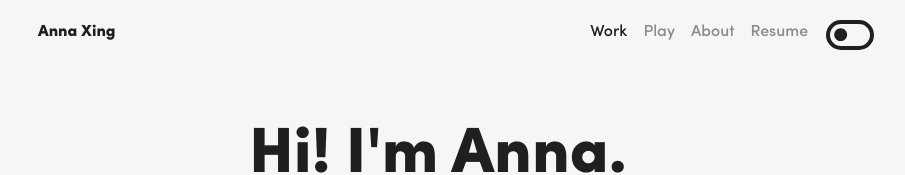
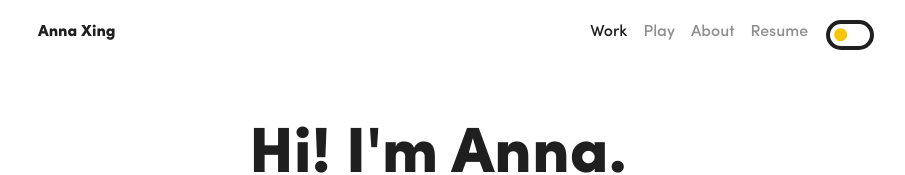
Before and after one commit to anna-xing/anna-xing.github.io, a React (Create React App) app: page / in a window 1280 px wide. Shown: the top 175 px of the page, without its empty margins (202-1107 px from the left). Built offline with nearby package versions, Linux system fonts and the light colour scheme.

Commit message:
Made theme toggle button transitions smooth

```diff
--- a/src/App.js
+++ b/src/App.js
@@ -15,7 +15,7 @@ export default function App() {
       <BrowserRouter basename="/">
         <GlobalStyle />
         <PageContainer>
-          <Nav themeType={themeType} toggleThemeType={toggleThemeType} />
+          <Nav theme={currTheme} themeType={themeType} toggleThemeType={toggleThemeType} />
           <Switch>
             <Route path="/about">
               <AboutPage theme={currTheme} />
--- a/src/components/Nav.js
+++ b/src/components/Nav.js
@@ -59,7 +59,7 @@ const NavBar = styled.nav`
     margin: 24px 0;
 `;
 
-export const Nav = ({themeType, toggleThemeType}) => {
+export const Nav = ({theme, themeType, toggleThemeType}) => {
     const location = useLocation();
     return (
         <NavBar>
@@ -81,7 +81,7 @@ export const Nav = ({themeType, toggleThemeType}) => {
                         Resume
                     </StyledA>
                 </NavItem>
-                <ThemeToggle themeType={themeType} toggleThemeType={toggleThemeType} />
+                <ThemeToggle theme={theme} themeType={themeType} toggleThemeType={toggleThemeType} />
             </LinkContainer>
         </NavBar>
     );
--- a/src/components/ThemeToggle.js
+++ b/src/components/ThemeToggle.js
@@ -28,13 +28,25 @@ const ToggleContainer = styled.button`
     &:focus {
         outline: none;
     }
+
+    svg {
+        transition: ${({theme}) => theme.transition.all};
+
+        &:first-child {
+            transform: ${({isLightTheme}) => isLightTheme ? 'translateY(0)' : 'translateY(100px)'};
+        }
+
+        &:nth-child(2) {
+            transform: ${({isLightTheme}) => isLightTheme ? 'translateY(-100px)' : 'translateY(0)'};
+        }
+    }
 `;
 
-export const ThemeToggle = ({themeType, toggleThemeType}) => {
+export const ThemeToggle = ({theme, themeType, toggleThemeType}) => {
     return (
         <ToggleContainer isLightTheme={themeType === 'light'} onClick={toggleThemeType}>
-            <FontAwesomeIcon icon={faCircle} color={lightTheme.color.textPrimary} />
-            <FontAwesomeIcon icon={faMoon} color={darkTheme.color.textPrimary} />
+            <FontAwesomeIcon icon={faCircle} color={lightTheme.color.themeIcon} />
+            <FontAwesomeIcon icon={faMoon} color={darkTheme.color.themeIcon} />
         </ToggleContainer>
     );
 };
--- a/src/themes/GlobalStyle.js
+++ b/src/themes/GlobalStyle.js
@@ -28,8 +28,8 @@ export const GlobalStyle = createGlobalStyle`
 
     body {
         text-align: center;
-        background-color: ${(props) => props.theme.color.backgroundPrimary};
-        transition: all 300ms linear;
+        background-color: ${({theme}) => theme.color.backgroundPrimary};
+        transition: ${({theme}) => theme.transition.all};
     }
 
     a {
--- a/src/themes/dark.js
+++ b/src/themes/dark.js
@@ -10,6 +10,7 @@ export const darkTheme = {
 
         cardBoxShadow: 'rgba(200,200,200,0.8)',
         outline: '#ededed',
+        themeIcon: '#fff78f',
     },
     ...sharedConstants,
 };
--- a/src/themes/light.js
+++ b/src/themes/light.js
@@ -2,7 +2,7 @@ import { sharedConstants } from './shared';
 
 export const lightTheme = {
     color: {
-        backgroundPrimary: '#f6f6f6',
+        backgroundPrimary: '#ffffff',//'#f6f6f6',
         backgroundSecondary: '#d9d9d9',
 
         textPrimary: 'rgb(31,31,31)',
@@ -10,6 +10,7 @@ export const lightTheme = {
 
         cardBoxShadow: 'rgba(0,0,0,0.8)',
         outline: '#1f1f1f',
+        themeIcon: '#f7c600',
     },
     ...sharedConstants,
 };
--- a/src/themes/shared.js
+++ b/src/themes/shared.js
@@ -36,6 +36,7 @@ export const sharedConstants = {
         color: 'color 200ms',
         translateY: 'transform 200ms ease-in-out',
         typical: 2000,
+        all: 'all 300ms linear',
     },
     transform: {
         translateY: 'translateY(-6px)',
```
